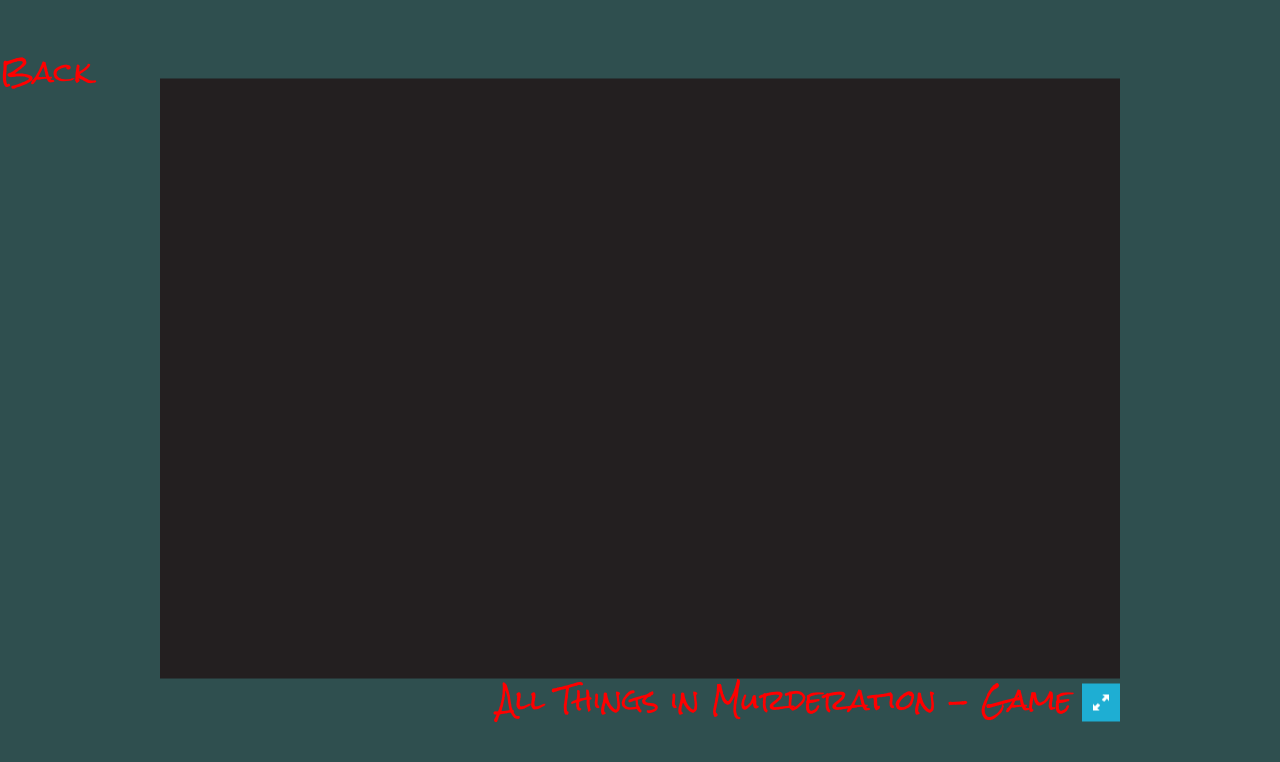
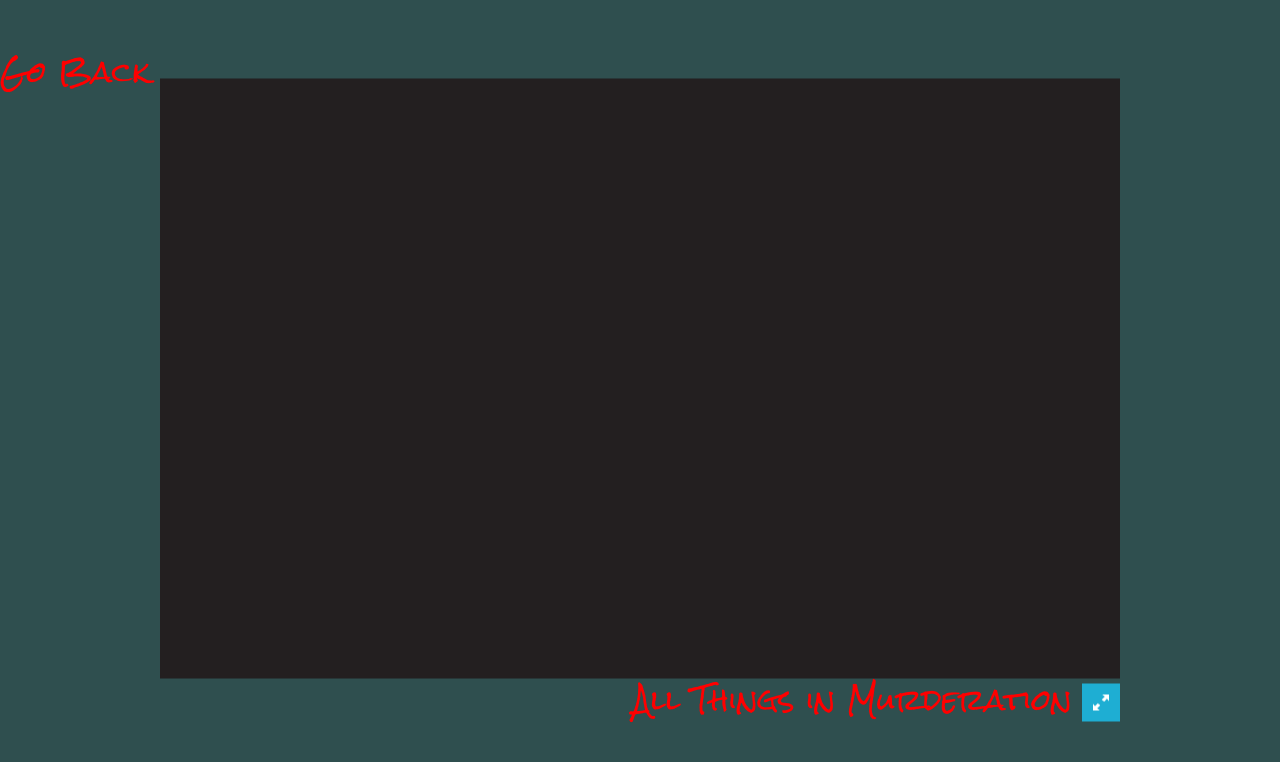
Before and after one commit to daylonball/allthingsinmurderation, a website: page game.html in a window 1280 px wide. Drawn offline with Linux system fonts and the light colour scheme; no server answers.

Commit message:
Update game.html

```diff
--- a/game.html
+++ b/game.html
@@ -11,7 +11,7 @@
     <title>All Things in Murderation - Game</title>
     <link rel="shortcut icon" href="TemplateData/favicon.ico">
     <link rel="stylesheet" href="TemplateData/style.css">
-    <div id="button"><a href="../NewProj/index.html"><h3>Back</h3></a></div>
+    <div id="button"><a href="index.html"><h3>Go Back</h3></a></div>
     <script src="TemplateData/UnityProgress.js"></script>
     <script src="Build/UnityLoader.js"></script>
     <script>
@@ -23,7 +23,7 @@
       <div id="gameContainer" style="width: 960px; height: 600px"></div>
       <div class="footer">
         <div class="fullscreen" onclick="gameInstance.SetFullscreen(1)"></div>
-        <div class="title" ><h3>All Things in Murderation - Game</h3></div>
+        <div class="title" ><h3>All Things in Murderation</h3></div>
       </div>
     </div>
   </body>
```
